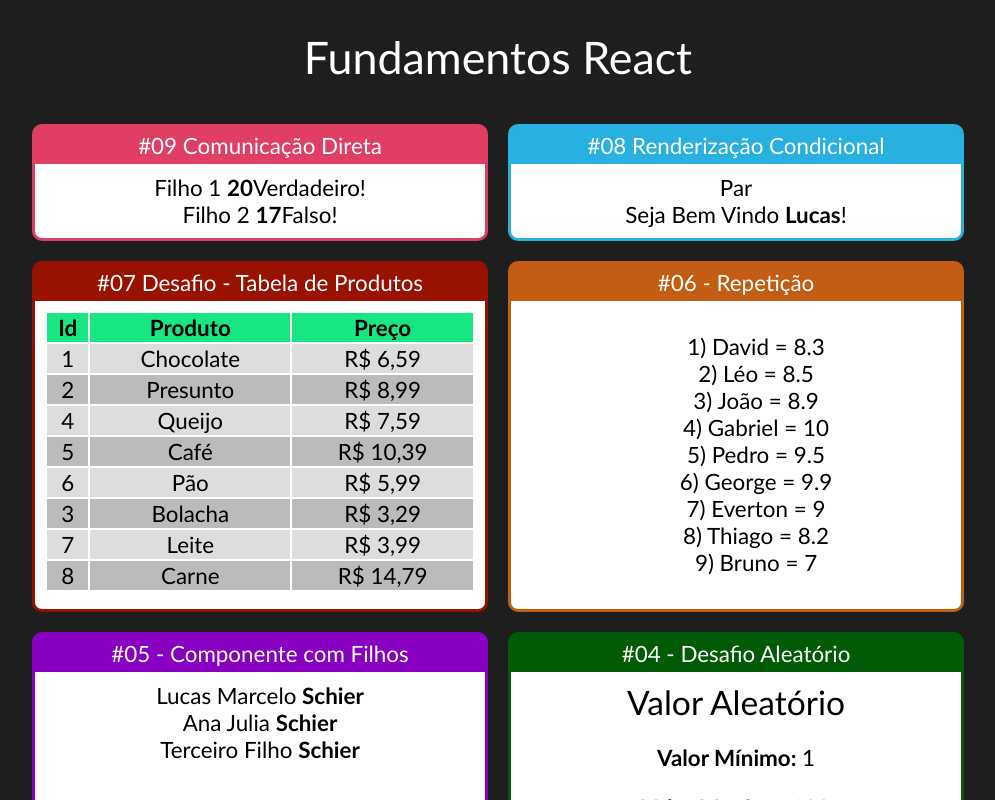
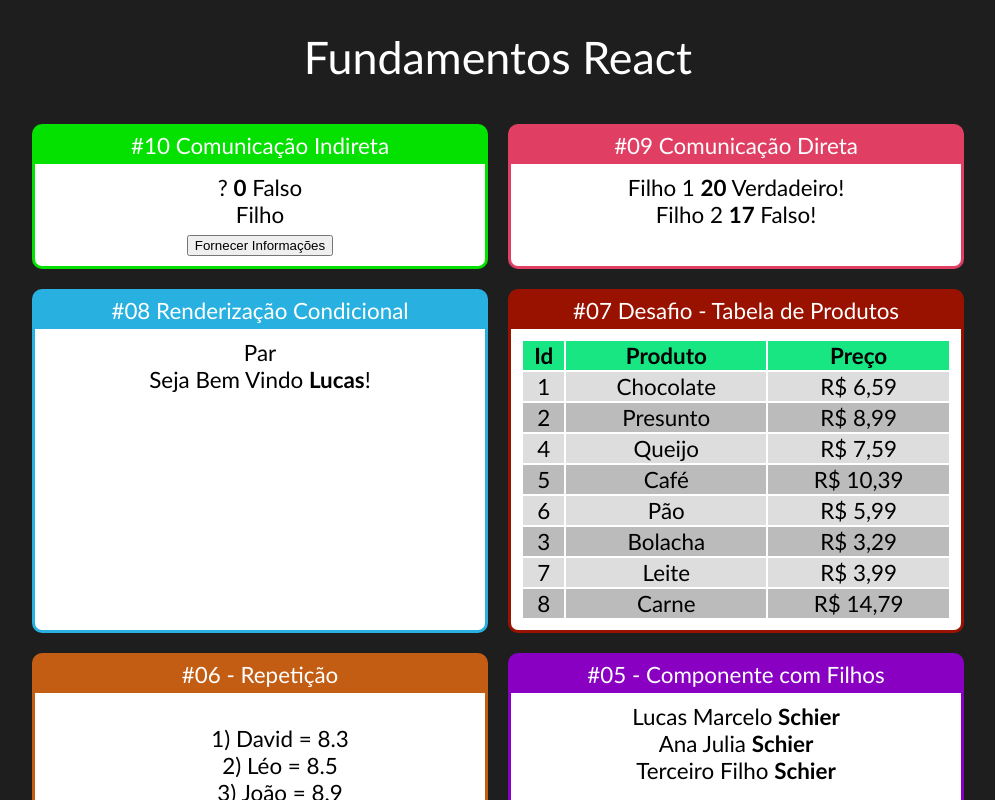
Before and after one commit to lucaschier179/fundamentos-react, a React (Create React App) app: page / in a window 1280 px wide. Shown: the top 800 px of the page, without its empty margins (142-1137 px from the left). Built offline with nearby package versions, Linux system fonts and the light colour scheme.

Commit message:
aula 34
Comunicação Indireta

```diff
--- a/src/App.jsx
+++ b/src/App.jsx
@@ -3,6 +3,7 @@
 
 import Card from "./components/layout/Card";
 
+import IndiretaPai from "./components/comunicacao/IndiretaPai";
 import DiretaPai from "./components/comunicacao/DiretaPai";
 import UsuarioInfo from "./components/condicional/UsuarioInfo";
 import ParOuImpar from "./components/condicional/ParOuImpar";
@@ -20,6 +21,9 @@
         <h1>Fundamentos React</h1>
 
         <div className="Cards">
+            <Card titulo="#10 Comunicação Indireta" color="#04E000">
+                <IndiretaPai></IndiretaPai>
+            </Card>
 
             <Card titulo="#09 Comunicação Direta" color="#E03F63">
                 <DiretaPai></DiretaPai>
--- a/src/components/comunicacao/DiretaFilho.jsx
+++ b/src/components/comunicacao/DiretaFilho.jsx
@@ -4,7 +4,7 @@
     return (
         <div>
             <span>{props.nome}</span>
-            <span><strong>{props.idade}</strong></span>
+            <span><strong>{props.idade}</strong> </span>
             <span>{props.nerd ? 'Verdadeiro' : 'Falso'}!</span>
         </div>
     )
--- /dev/null
+++ b/src/components/comunicacao/IndiretaFilho.jsx
@@ -0,0 +1,13 @@
+import React from "react";
+
+export default props => {
+    const cb = props.quandoClicar
+    return (
+        <div>
+            <div>Filho</div>
+            <button onClick={_ => cb('Lucas', 18, true)}>
+                Fornecer Informações
+            </button>
+        </div>
+    )
+}
--- /dev/null
+++ b/src/components/comunicacao/IndiretaPai.jsx
@@ -0,0 +1,25 @@
+import React from "react";
+import IndiretaFilho from './IndiretaFilho'
+
+export default props => {
+    let nome = '?'
+    let idade = 0
+    let nerd = false
+
+    function fornecerInformacoes(nomeParam, idadeParam, nerdParam) {
+        nome = nomeParam
+        idade = idadeParam
+        nerd = nerdParam
+    }
+
+    return (
+        <div>
+            <div>
+                <span>{nome} </span>
+                <span><strong>{idade}</strong></span>
+                <span> {nerd ? 'Verdadeiro' : 'Falso'}</span>
+            </div>
+            <IndiretaFilho quandoClicar={fornecerInformacoes}></IndiretaFilho>
+        </div>
+    )
+}
```
